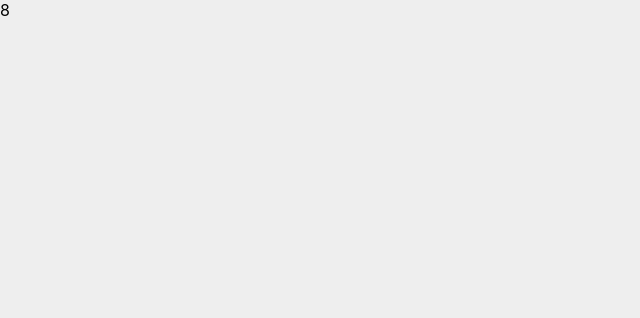
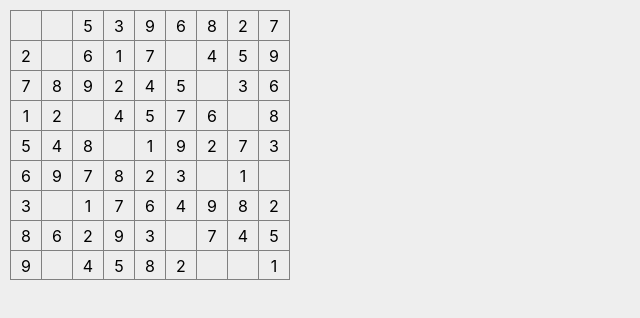
Before and after one commit to najwer23/sudoku, a React (Create React App) app: page /#/ in a window 1280 px wide. Shown: the top 318 px of the page, without its empty margins (0-640 px from the left). Built offline with nearby package versions, Linux system fonts and the light colour scheme.

Commit message:
Generating board

```diff
--- a/src/sudoku/Sudoku.helpers.ts
+++ b/src/sudoku/Sudoku.helpers.ts
@@ -1,6 +1,6 @@
 export const sudokuGenerate = () => {
 	// create borad 9x9
-	const board = Array(9)
+	const board: string[][] = Array(9)
 		.fill(".")
 		.map((_) => Array(9).fill("."));
 
@@ -9,13 +9,15 @@ export const sudokuGenerate = () => {
 		Array(9)
 			.fill(null)
 			.map((_, i) => `${i + 1}`)
-	);
+	) as Array<string>;
 
 	// solve sudoku
 	sudokuSolve(board);
 
-	const boardToPlay = removeRandomElements(structuredClone(board), 15);
-	const boardSolved = board;
+	const boardToPlay = removeRandomElements(structuredClone(board), 15).flat(
+		Infinity
+	) as string[];
+	const boardSolved = board.flat(Infinity) as string[];
 
 	return {
 		boardToPlay,
--- a/src/sudoku/Sudoku.tsx
+++ b/src/sudoku/Sudoku.tsx
@@ -1,13 +1,15 @@
+import { useState } from "react";
 import { sudokuGenerate } from "./Sudoku.helpers"
+import { SudokuBoard } from "./SudokuBoard";
 
 export const Sudoku = (): JSX.Element => {
 	const sudoku = sudokuGenerate();
 
-	console.log(sudoku)
+	const [board, setBoard] = useState<SudokuBoardFlatType>(sudoku.boardToPlay)
 
 	return (
 		<>
-			8
+			<SudokuBoard board={board} setBoard={setBoard} />
 		</>
 	)
 }
--- /dev/null
+++ b/src/sudoku/SudokuBoard.styled.ts
@@ -0,0 +1,37 @@
+import styled, { css } from "styled-components";
+
+export const BoardBox = styled.div`
+	width: 280px;
+	display: flex;
+	flex-wrap: wrap;
+	margin: 10px;
+`;
+
+export const BoardBoxItem = styled.div`
+	width: 31px;
+	height: 30px;
+	text-align: center;
+	line-height: 30px;
+	border-left: 1px solid grey;
+	border-top: 1px solid grey;
+	cursor: pointer;
+	-webkit-user-select: none; /* Safari */
+	-ms-user-select: none; /* IE 10 and IE 11 */
+	user-select: none; /* Standard syntax */
+
+	&:nth-child(9n) {
+		width: 32px;
+		border-right: 1px solid grey;
+	}
+
+	&:nth-last-child(-n + 9) {
+		width: 31px;
+		border-bottom: 1px solid grey;
+	}
+
+	&:nth-last-child(-n + 1) {
+		width: 32px;
+	}
+`;
+
+export const BoardBoxItemValue = styled.div``
--- /dev/null
+++ b/src/sudoku/SudokuBoard.tsx
@@ -0,0 +1,18 @@
+import { BoardBox, BoardBoxItem, BoardBoxItemValue } from "./SudokuBoard.styled"
+
+export const SudokuBoard = ({ board, setBoard }: SudokuBoardType) => {
+
+	console.log(board)
+	return (
+		<BoardBox>
+			{board.map((value, index) => (
+				<BoardBoxItem key={"box-item" + index}>
+					<BoardBoxItemValue key={"box-value" + index}>
+						{value === "" ? "" : value}
+					</BoardBoxItemValue>
+				</BoardBoxItem>
+
+			))}
+		</BoardBox>
+	)
+}
--- /dev/null
+++ b/src/types.ts
@@ -0,0 +1,6 @@
+interface SudokuBoardType {
+	board: SudokuBoardFlatType;
+	setBoard: (arg: SudokuBoardFlatType) => void;
+}
+
+type SudokuBoardFlatType = string[];
--- a/tsconfig.json
+++ b/tsconfig.json
@@ -4,7 +4,7 @@
     "lib": [
       "dom",
       "dom.iterable",
-      "esnext"
+      "esnext",
     ],
     "allowJs": true,
     "skipLibCheck": true,
```
